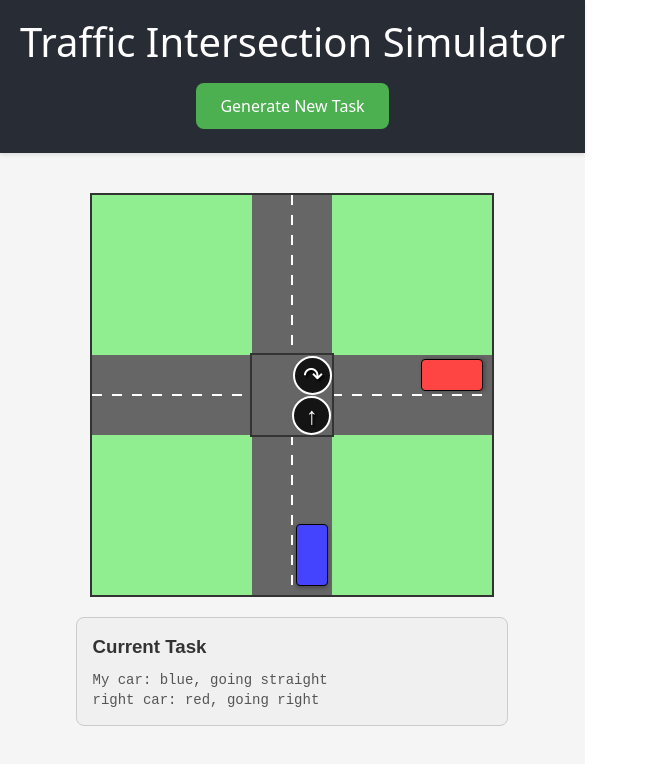
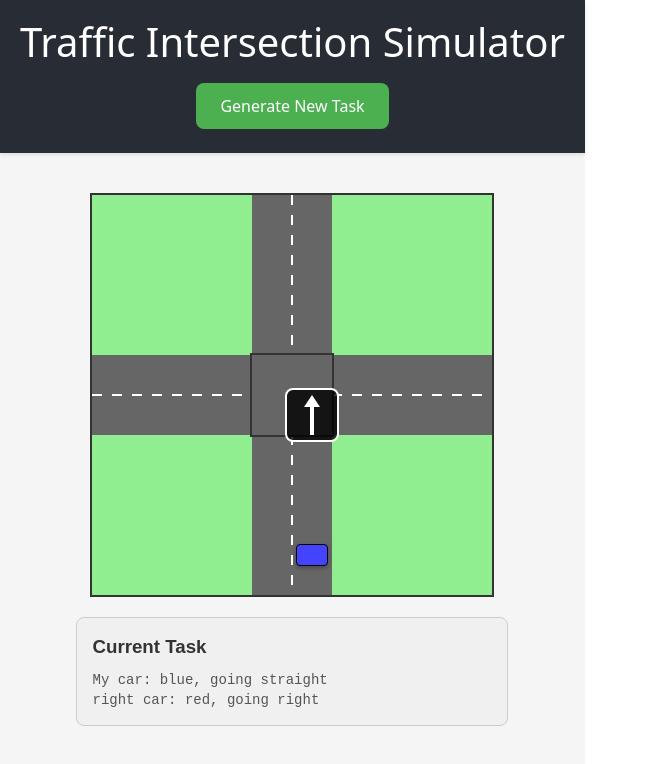
Before and after one commit to SimeonRolev/listovki, a React (Vite) app: page / in a window 1280 px wide. Shown: the top 764 px of the page, without its empty margins (0-648 px from the left). Built offline with nearby package versions, Linux system fonts and the light colour scheme.

Commit message:
Proper arrows

```diff
--- a/src/components/Crossroads.css
+++ b/src/components/Crossroads.css
@@ -106,24 +106,9 @@
   justify-content: center;
 }
 
-/* Position cars on the right side of their lane based on travel direction */
-.left-slot {
-  /* Car coming from left (traveling right) - should be on bottom of horizontal road */
-  align-self: flex-end;
-}
-
-.right-slot {
-  /* Car coming from right (traveling left) - should be on top of horizontal road */
-  align-self: flex-start;
-}
-
-.front-slot {
-  /* Car coming from front/top (traveling down) - should be on left side of vertical road */
-  align-self: flex-start;
-}
-
+/* My car positioning - at the bottom of the screen, in the right lane */
 .me-slot {
-  /* My car coming from bottom (traveling up) - should be on right side of vertical road */
+  margin-top: auto;
   align-self: flex-end;
 }
 
@@ -131,7 +116,7 @@
 .car {
   position: relative;
   width: 30px;
-  height: 60px;
+  height: 20px;
   border-radius: 4px;
   border: 1px solid #000;
   display: flex;
@@ -149,51 +134,95 @@
   border-radius: inherit;
 }
 
+/* Turn indicator - positioned in the bottom-right quadrant of intersection */
 .turn-indicator {
   position: absolute;
-  color: white;
-  font-size: 24px;
-  font-weight: bold;
-  text-shadow: 2px 2px 2px black;
   z-index: 15;
   background-color: rgba(0, 0, 0, 0.8);
-  border-radius: 50%;
-  width: 35px;
-  height: 35px;
-  display: flex;
-  align-items: center;
-  justify-content: center;
+  border-radius: 8px;
+  width: 50px;
+  height: 50px;
   border: 2px solid white;
-  flex-shrink: 0;
+  top: 75%;
+  left: 75%;
+  transform: translate(-50%, -50%);
 }
 
-/* Position turn indicators around the intersection center relative to car positions */
-.turn-indicator-left {
-  /* Left side of intersection - car approaching from left */
-  left: 0;
-  top: 50%;
-  transform: translateY(0%);
+/* Straight arrow (pointing up, tail down toward my car) */
+.turn-straight::before {
+  content: '';
+  position: absolute;
+  background-color: white;
+  width: 4px;
+  height: 30px;
+  bottom: 5px;
+  left: 50%;
+  transform: translateX(-50%);
 }
 
-.turn-indicator-right {
-  /* Right side of intersection - car approaching from right */
-  right: 0;
-  top: 50%;
-  transform: translateY(-100%);
+.turn-straight::after {
+  content: '';
+  position: absolute;
+  top: 5px;
+  left: 50%;
+  transform: translateX(-50%);
+  width: 0;
+  height: 0;
+  border-left: 8px solid transparent;
+  border-right: 8px solid transparent;
+  border-bottom: 12px solid white;
 }
 
-.turn-indicator-front {
-  /* Top of intersection - car approaching from front/top */
-  top: 0;
-  left: 50%;
-  transform: translateX(-100%);
+/* Left arrow (curved quarter-circle) */
+.turn-left::before {
+  content: '';
+  position: absolute;
+  width: 20px;
+  height: 20px;
+  bottom: 5px;
+  right: 23px;
+  border: 3px solid white;
+  border-bottom: transparent;
+  border-left: transparent;
+  border-radius: 0 20px 0 0;
 }
 
-.turn-indicator-me {
-  /* Bottom of intersection - my car approaching from bottom */
-  bottom: 0px;
-  left: 50%;
-  transform: translateX(0);
+.turn-left::after {
+  content: '';
+  position: absolute;
+  top: 18px;
+  left: 0;
+  width: 0;
+  height: 0;
+  border-top: 6px solid transparent;
+  border-bottom: 6px solid transparent;
+  border-right: 10px solid white;
+}
+
+/* Right arrow (curved quarter-circle) */
+.turn-right::before {
+  content: '';
+  position: absolute;
+  width: 20px;
+  height: 20px;
+  bottom: 5px;
+  left: 23px;
+  border: 3px solid white;
+  border-bottom: transparent;
+  border-right: transparent;
+  border-radius: 20px 0 0 0;
+}
+
+.turn-right::after {
+  content: '';
+  position: absolute;
+  top: 18px;
+  right: 0;
+  width: 0;
+  height: 0;
+  border-top: 6px solid transparent;
+  border-bottom: 6px solid transparent;
+  border-left: 10px solid white;
 }
 
 /* Car colors */
@@ -211,23 +240,6 @@
 
 .car-yellow {
   background-color: #ffff44;
-}
-
-/* Car positioning and rotation */
-.car-position-left {
-  transform: rotate(90deg);
-}
-
-.car-position-right {
-  transform: rotate(-90deg);
-}
-
-.car-position-front {
-  transform: rotate(180deg);
-}
-
-.car-position-me {
-  transform: rotate(0deg);
 }
 
 
--- a/src/components/Crossroads.jsx
+++ b/src/components/Crossroads.jsx
@@ -3,53 +3,27 @@ import './Crossroads.css';
 import { Position } from '../models/index.js';
 
 const Crossroads = ({ task }) => {
-  const cars = task.getAllCars();
+  const myCar = task.getMyCar();
 
-  const getCarByPosition = (position) => {
-    return cars.find(car => car.position === position);
-  };
-
-  const renderCar = (car, position) => {
-    if (!car) return null;
+  const renderMyCar = () => {
+    if (!myCar) return null;
 
     return (
       <div
-        key={position}
-        className={`car car-${car.color} car-position-${position}`}
-        title={`${car.color} car going ${car.turn}`}
+        className={`car car-${myCar.color}`}
+        title={`My ${myCar.color} car going ${myCar.turn}`}
       >
         <div className="car-body"></div>
       </div>
     );
   };
 
-  const renderTurnIndicator = (car, position) => {
-    if (!car) return null;
-
-    const getArrowSymbol = (turn, carPosition) => {
-      if (turn === 'straight') {
-        // Different straight arrows based on car direction
-        switch (carPosition) {
-          case 'left': return '→';
-          case 'right': return '←';
-          case 'front': return '↓';
-          case 'me': return '↑';
-          default: return '↑';
-        }
-      } else if (turn === 'left') {
-        return '↶'; // Curved left arrow
-      } else if (turn === 'right') {
-        return '↷'; // Curved right arrow
-      }
-      return '↑';
-    };
+  const renderMyTurnIndicator = () => {
+    if (!myCar) return null;
 
     return (
-      <div
-        key={`${position}-indicator`}
-        className={`turn-indicator turn-indicator-${position} turn-${car.turn}`}
-      >
-        {getArrowSymbol(car.turn, position)}
+      <div className={`turn-indicator turn-${myCar.turn}`}>
+        {/* Arrow shape created with CSS pseudo-elements */}
       </div>
     );
   };
@@ -58,38 +32,19 @@ const Crossroads = ({ task }) => {
     <div className="crossroads-container">
       <div className="crossroads">
         {/* Horizontal road */}
-        <div className="road horizontal-road">
-          {/* Left car */}
-          <div className="car-slot left-slot">
-            {renderCar(getCarByPosition(Position.LEFT), 'left')}
-          </div>
-
-          {/* Right car */}
-          <div className="car-slot right-slot">
-            {renderCar(getCarByPosition(Position.RIGHT), 'right')}
-          </div>
-        </div>
+        <div className="road horizontal-road"></div>
 
         {/* Vertical road */}
         <div className="road vertical-road">
-          {/* Front car */}
-          <div className="car-slot front-slot">
-            {renderCar(getCarByPosition(Position.FRONT), 'front')}
-          </div>
-
           {/* My car (bottom) */}
           <div className="car-slot me-slot">
-            {renderCar(getCarByPosition(Position.ME), 'me')}
+            {renderMyCar()}
           </div>
         </div>
 
         {/* Intersection center */}
         <div className="intersection-center">
-          {/* Turn indicators positioned in the center */}
-          {renderTurnIndicator(getCarByPosition(Position.LEFT), 'left')}
-          {renderTurnIndicator(getCarByPosition(Position.RIGHT), 'right')}
-          {renderTurnIndicator(getCarByPosition(Position.FRONT), 'front')}
-          {renderTurnIndicator(getCarByPosition(Position.ME), 'me')}
+          {renderMyTurnIndicator()}
         </div>
       </div>
 
```
